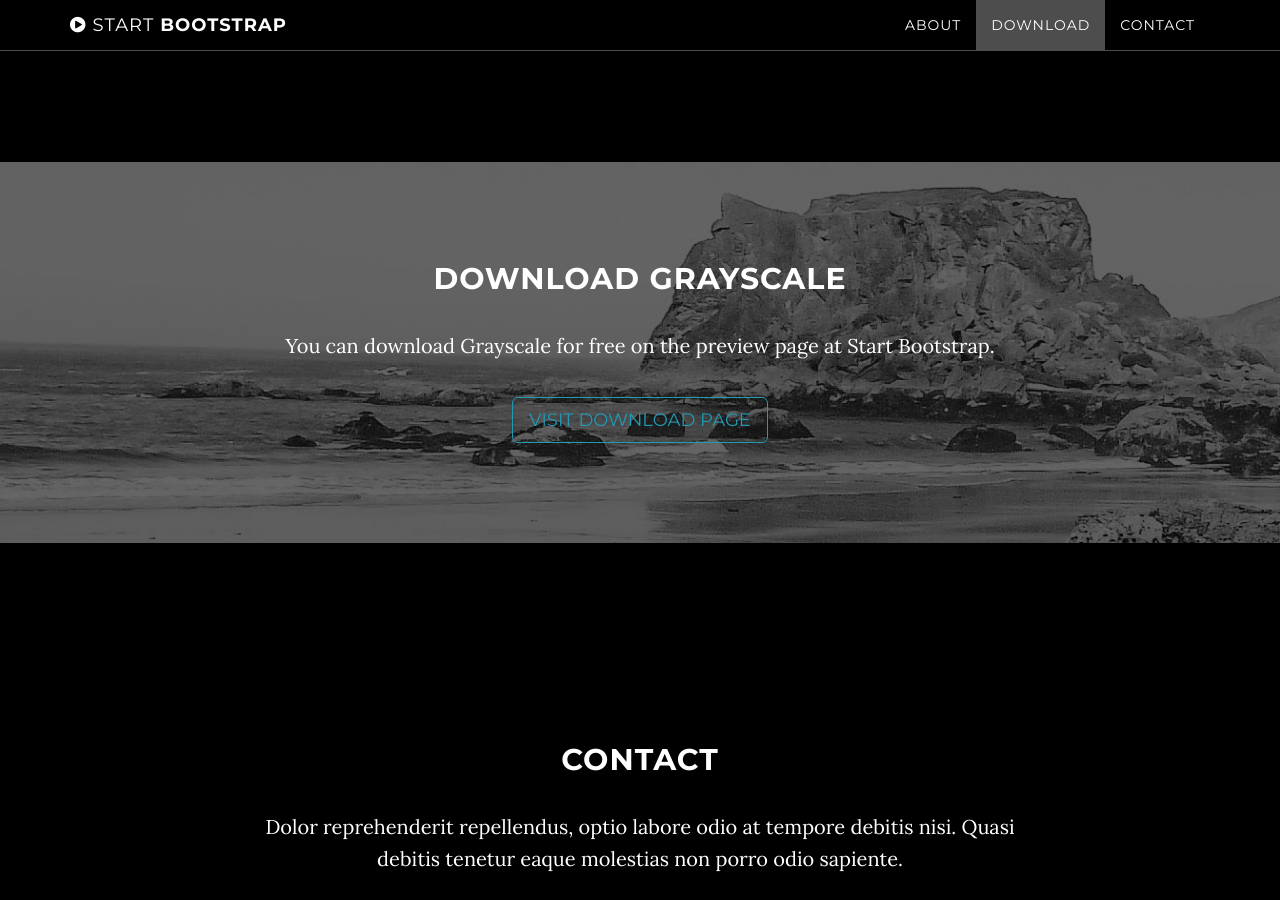
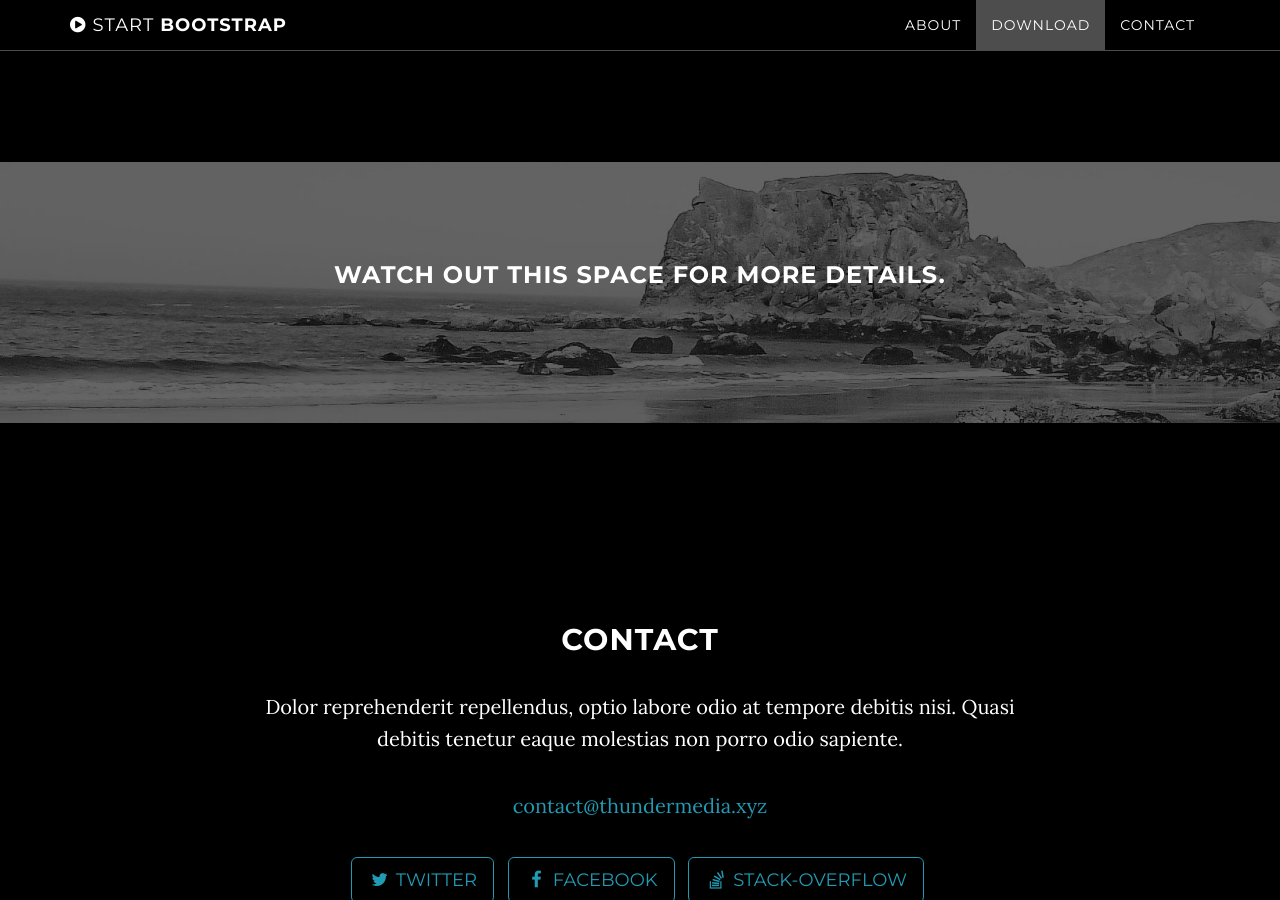
Before and after one commit to thundermedia/thundermedia.github.io, a Jekyll site: the page built from index.html, in a window 1280 px wide and 900 px high, scrolled down 1602 px. Built offline with Jekyll 4.4.1, drawn with Linux system fonts in a browser that asks for light colours.

Commit message:
Minor changes

```diff
--- a/_config.yml
+++ b/_config.yml
@@ -14,7 +14,7 @@ footer: Your Website
 
 # Social networks usernames (many more available: google-plus, flickr, dribbble, pinterest, instagram, tumblr, linkedin, etc.)
 social:
-  - tithttp://thundermedia.xyz/le: twitter
+  - title: twitter
     url: https://twitter.com/SBootstrap
   - title: facebook
     url:
--- a/_includes/download.html
+++ b/_includes/download.html
@@ -3,9 +3,13 @@
         <div class="download-section">
             <div class="container">
                 <div class="col-lg-8 col-lg-offset-2">
+<!--
                     <h2>Download Grayscale</h2>
-                    <p>You can download Grayscale for free on the preview page at Start Bootstrap.</p>
+-->
+                    <h3>Watch out this space for more details.</h3>
+<!--
                     <a href="http://startbootstrap.com/template-overviews/grayscale/" class="btn btn-default btn-lg">Visit Download Page</a>
+-->
                 </div>
             </div>
         </div>
```
